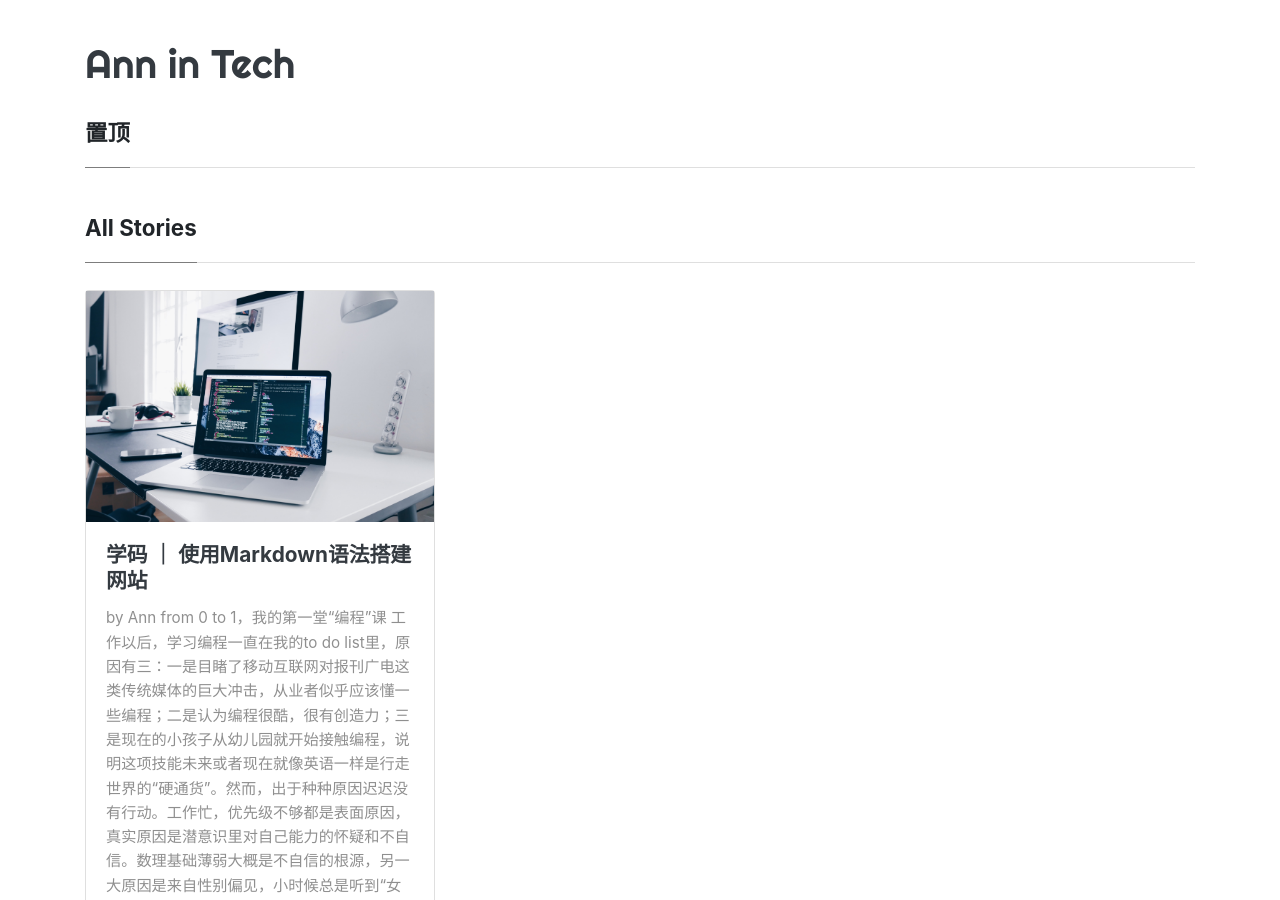
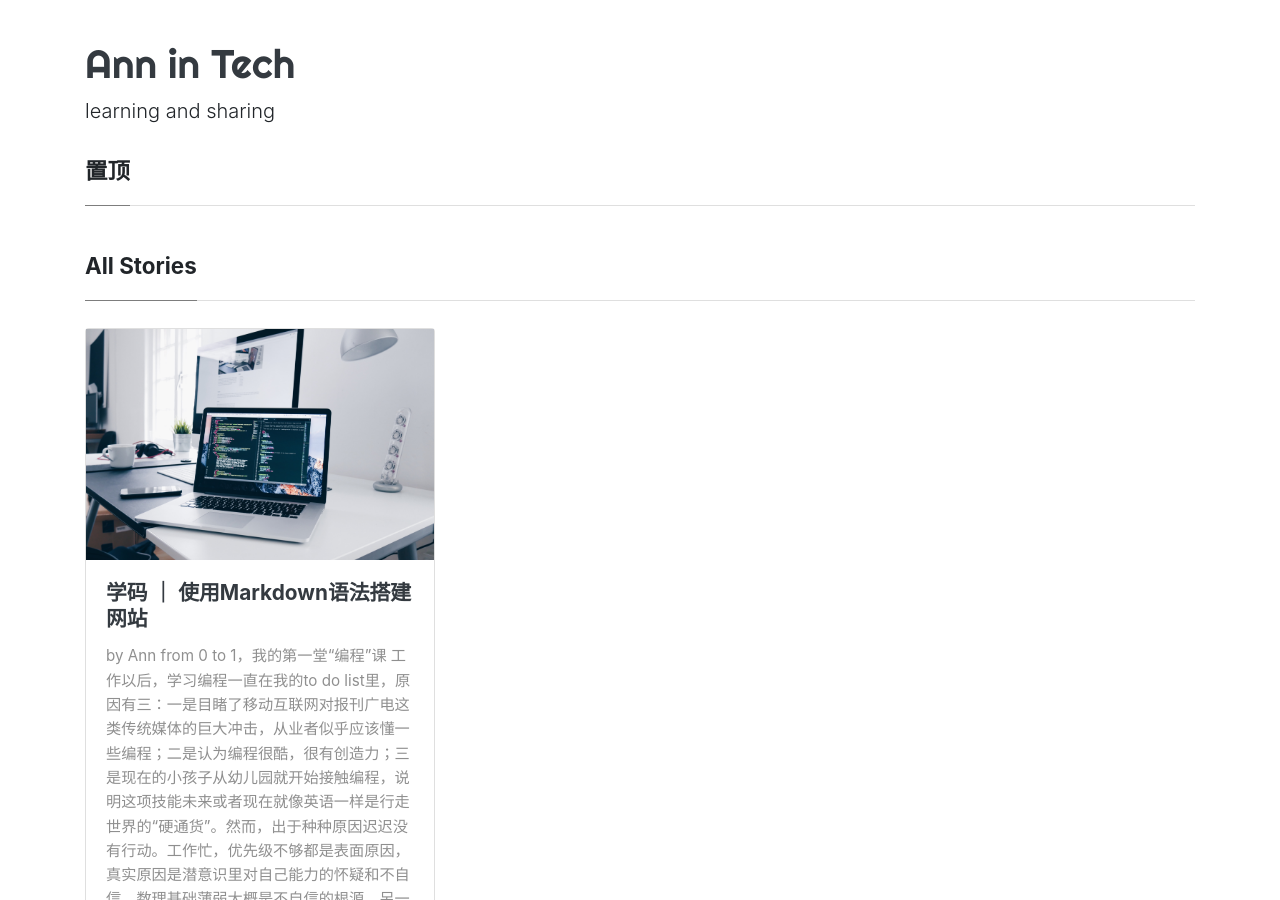
Before and after one commit to annintech/ann-blog, a Jekyll site: the page built from index.html, in a window 1280 px wide and 900 px high. Built offline with Jekyll 4.4.1, drawn with Linux system fonts in a browser that asks for light colours; nearby versions of some CDN libraries; the list of posts is cut into pages by our own code.

Commit message:
Update _config.yml

```diff
--- a/_config.yml
+++ b/_config.yml
@@ -6,7 +6,7 @@ title: "Ann in Tech"
 # 网站的主标题
 name: "Ann in Tech"
 # 网站副标题
-description: ""
+description: "learning and sharing"
 
 # 分页配置
 # 每页文章数量
```
